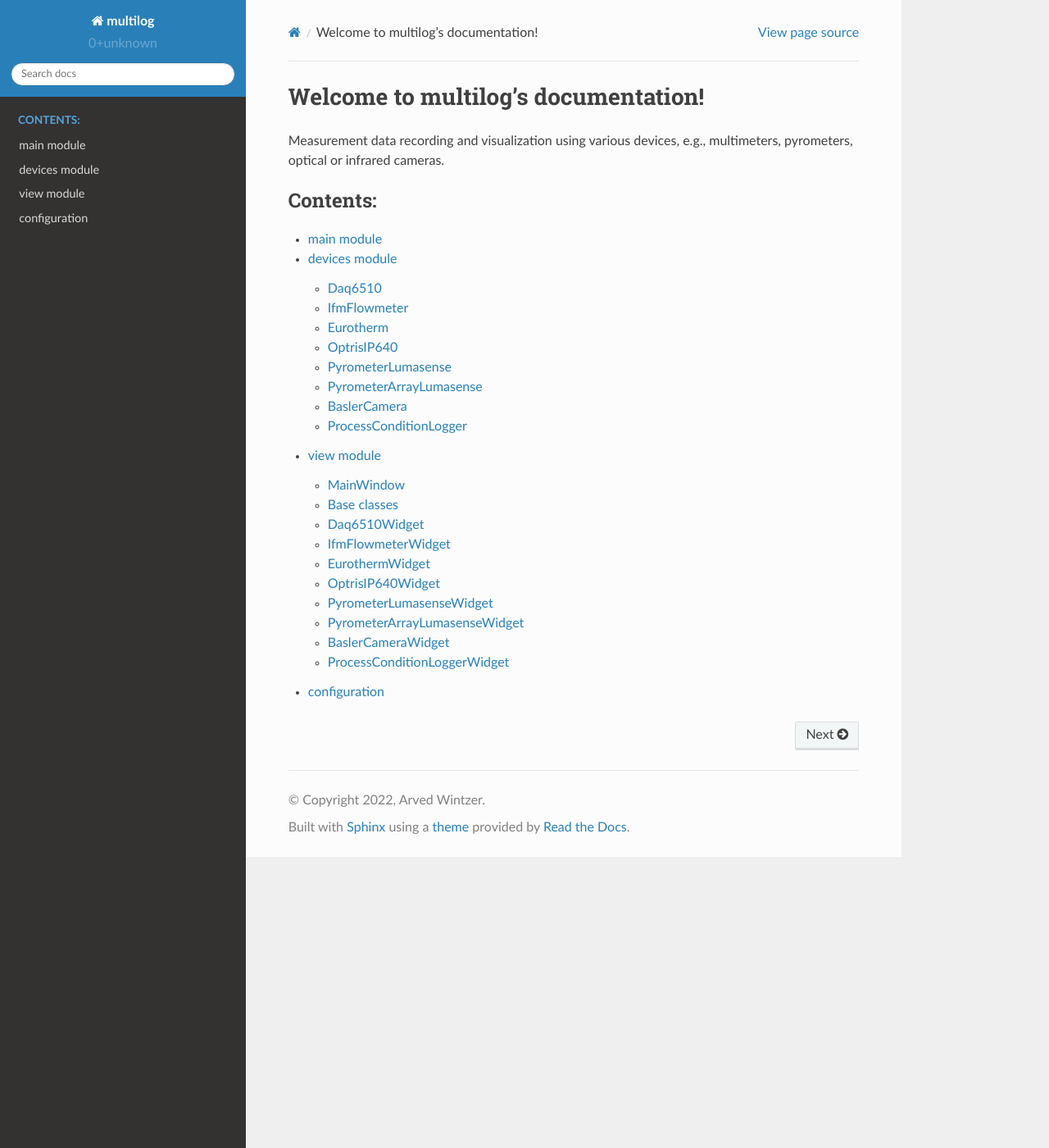
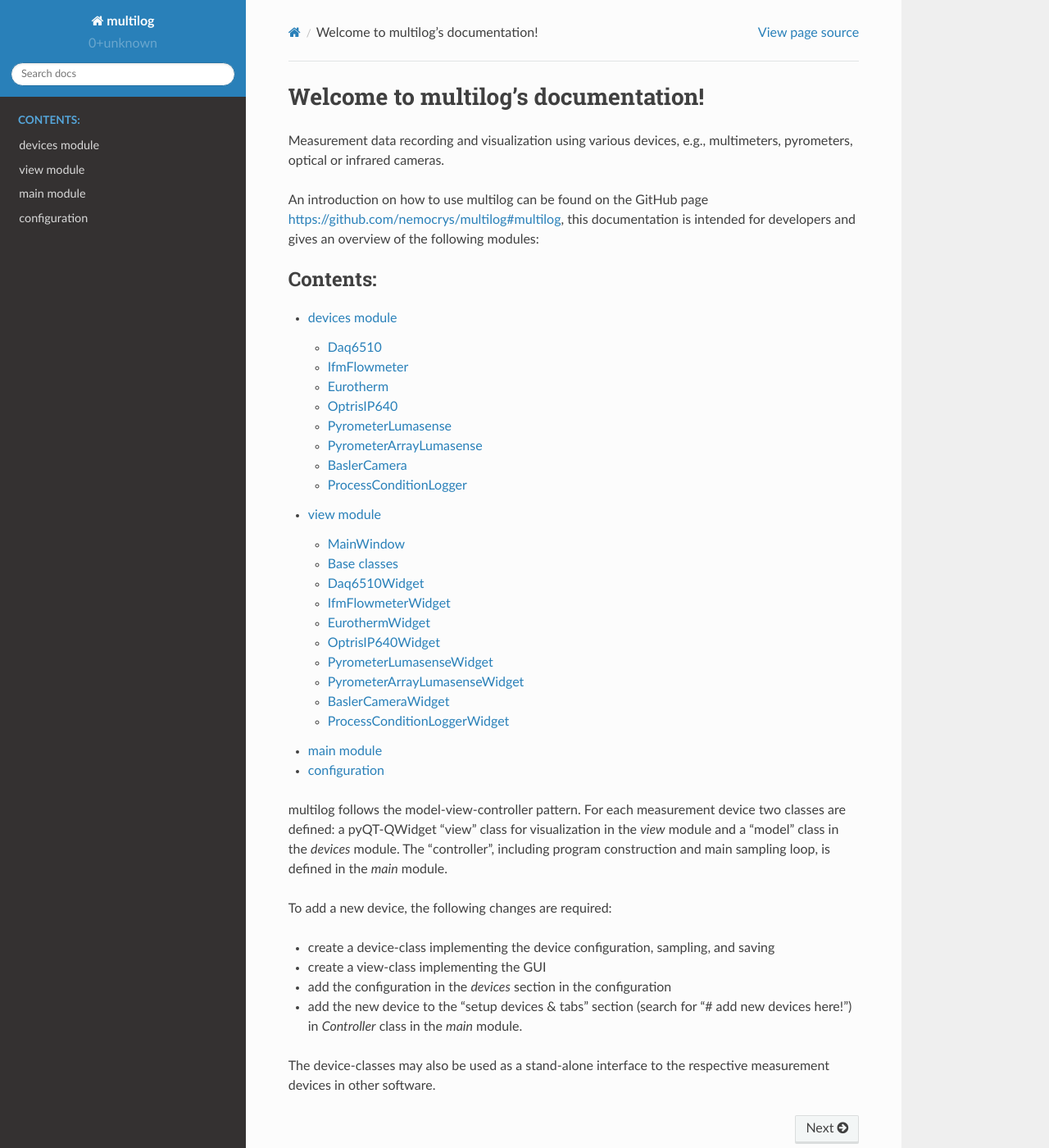
Before and after one commit to nemocrys/multilog, a Sphinx documentation site: the page built from doc/index.rst, in a window 1280 px wide and 1400 px high. Shown: the whole window at 82% size. Built offline with Sphinx 7.4.7 and the Read the Docs theme 2.0.0, drawn with Linux system fonts in a browser that asks for light colours.

Commit message:
update docs #12

```diff
--- a/doc/devices.rst
+++ b/doc/devices.rst
@@ -3,7 +3,8 @@ devices module
 This module contains a class for each device implementing
 device configuration, communication and saving of measurement data.
 
-Each device must implement the following functions:
+To be compatible with the sampling loop of multilog each device must
+implement the following functions:
 
 - init_output(self, directory: str) -> None
 - sample(self) -> Any
--- a/doc/index.rst
+++ b/doc/index.rst
@@ -1,13 +1,34 @@
 Welcome to multilog's documentation!
 ====================================
 
-Measurement data recording and visualization using various devices, e.g., multimeters, pyrometers, optical or infrared cameras.
+Measurement data recording and visualization using various devices, e.g.,
+multimeters, pyrometers, optical or infrared cameras.
+
+An introduction on how to use multilog can be found on the GitHub page
+https://github.com/nemocrys/multilog#multilog, this documentation is
+intended for developers and gives an overview of the following modules:
 
 .. toctree::
    :maxdepth: 2
    :caption: Contents:
 
-   main
    devices
    view
+   main
    configuration
+
+multilog follows the model-view-controller pattern. For each measurement
+device two classes are defined: a pyQT-QWidget "view" class for
+visualization in the *view* module and a "model" class in the *devices*
+module. The "controller", including program construction and main
+sampling loop, is defined in the *main* module.
+
+To add a new device, the following changes are required:
+
+- create a device-class implementing the device configuration, sampling, and saving
+- create a view-class implementing the GUI
+- add the configuration in the *devices* section in the configuration
+- add the new device to the "setup devices & tabs" section (search for "# add new devices here!") in *Controller* class in the *main* module.
+
+The device-classes may also be used as a stand-alone interface to the
+respective measurement devices in other software.
--- a/doc/main.rst
+++ b/doc/main.rst
@@ -1,5 +1,9 @@
 main module
 ===========
+
+This module brings together the model and view of the devices. It
+implements the construction of the GUI and controls the sampling.
+
 
 .. automodule:: multilog.main
    :members:
--- a/doc/view.rst
+++ b/doc/view.rst
@@ -4,10 +4,12 @@ view module
 This module contains the main GUI window and a class for each device
 implementing respective the tab.
 
-Each device-widget must implement the following functions:
+Each device-widget must implement the following functions to be
+compatible with the sampling loop of multilog :
 
 - def set_initialization_data(self, sampling: Any) -> None
 - set_measurement_data(self, rel_time: list, meas_data: Any) -> None
+
 
 MainWindow
 ----------
```
